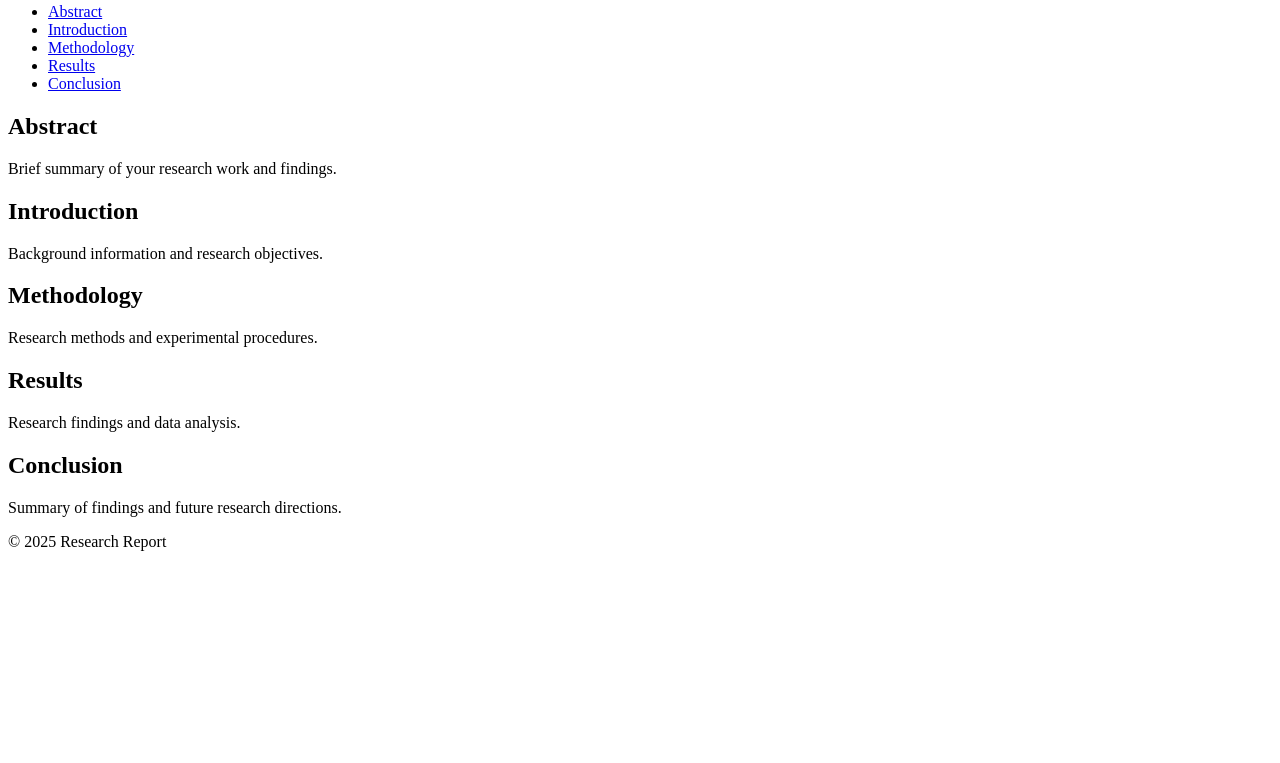
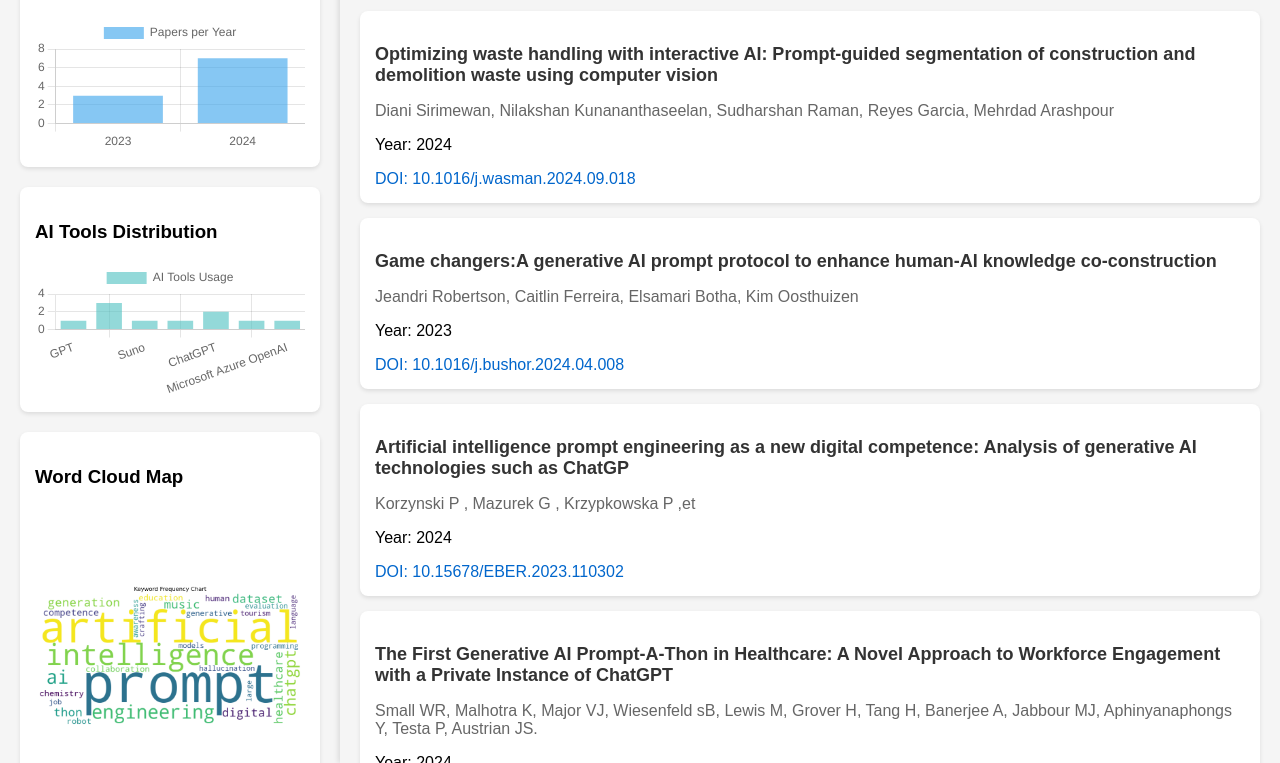
Before and after one commit to 02heng/research-method, a plain HTML site: page index.html in a window 1280 px wide. Shown: the part 77-840 px from the top of the page. Before the commit the page ends 800 px from the top, so only its background shows below. Drawn offline with nearby package versions, Linux system fonts and the light colour scheme.

Commit message:
add new page

```diff
--- a/index.html
+++ b/index.html
@@ -3,52 +3,36 @@
 <head>
     <meta charset="UTF-8">
     <meta name="viewport" content="width=device-width, initial-scale=1.0">
-    <title>Research Report | SurVis</title>
-    <link rel="stylesheet" href="styles.css">
+    <title>Paper Visualization</title>
+    <link rel="stylesheet" href="style.css">
+    <script src="https://cdn.jsdelivr.net/npm/chart.js"></script>
 </head>
 <body>
-    <header>
-        <h1>Research Report</h1>
-        <nav>
-            <ul>
-                <li><a href="#abstract">Abstract</a></li>
-                <li><a href="#introduction">Introduction</a></li>
-                <li><a href="#methodology">Methodology</a></li>
-                <li><a href="#results">Results</a></li>
-                <li><a href="#conclusion">Conclusion</a></li>
-            </ul>
-        </nav>
-    </header>
+    <div class="container">
+        <!-- 左侧统计图表 -->
+        <div class="charts-section">
+            <div class="chart-container">
+                <h3>Publications by Year</h3>
+                <canvas id="yearChart"></canvas>
+            </div>
+            <div class="chart-container">
+                <h3>AI Tools Distribution</h3>
+                <canvas id="toolChart"></canvas>
+            </div>
+            <div class="chart-container">
+                <h3>Word Cloud Map</h3>
+                <canvas id="cloudChart"></canvas>
+            </div>
+        </div>
 
-    <section id="abstract">
-        <h2>Abstract</h2>
-        <p>Brief summary of your research work and findings.</p>
-    </section>
+        <!-- 右侧论文卡片 -->
+        <div class="papers-section">
+            <h2>Research Papers</h2>
+            <div id="papersList"></div>
+        </div>
 
-    <section id="introduction">
-        <h2>Introduction</h2>
-        <p>Background information and research objectives.</p>
-    </section>
+    </div>
 
-    <section id="methodology">
-        <h2>Methodology</h2>
-        <p>Research methods and experimental procedures.</p>
-    </section>
-
-    <section id="results">
-        <h2>Results</h2>
-        <p>Research findings and data analysis.</p>
-    </section>
-
-    <section id="conclusion">
-        <h2>Conclusion</h2>
-        <p>Summary of findings and future research directions.</p>
-    </section>
-
-    <footer>
-        <p>&copy; 2025 Research Report</p>
-    </footer>
-
-    <script src="scripts.js"></script>
+    <script src="script.js"></script>
 </body>
 </html>
--- /dev/null
+++ b/script.js
@@ -0,0 +1,176 @@
+// 示例数据
+const paperData = [
+    {
+        title: "Optimizing waste handling with interactive AI: Prompt-guided segmentation of construction and demolition waste using computer vision",
+        authors: "Diani Sirimewan, Nilakshan Kunananthaseelan, Sudharshan Raman, Reyes Garcia, Mehrdad Arashpour",
+        year: 2024,
+        doi: "10.1016/j.wasman.2024.09.018",
+        tool: "GPT"
+    },
+    {
+        title: "Game changers:A generative AI prompt protocol to enhance human-AI knowledge co-construction",
+        authors: "Jeandri Robertson, Caitlin Ferreira, Elsamari Botha, Kim Oosthuizen",
+        year: 2023,
+        doi: "10.1016/j.bushor.2024.04.008",
+        tool: "None"
+    },
+    {
+        title: "Artificial intelligence prompt engineering as a new digital competence: Analysis of generative AI technologies such as ChatGP",
+        authors: "Korzynski P , Mazurek G , Krzypkowska P ,et",
+        year: 2024,
+        doi: "10.15678/EBER.2023.110302",
+        tool: "Suno"
+    },
+    {
+        title: "The First Generative AI Prompt-A-Thon in Healthcare: A Novel Approach to Workforce Engagement with a Private Instance of ChatGPT",
+        authors: "Small WR, Malhotra K, Major VJ, Wiesenfeld sB, Lewis M, Grover H, Tang H, Banerjee A, Jabbour MJ, Aphinyanaphongs Y, Testa P, Austrian JS.",
+        year: 2024,
+        doi: "10.1371/journal.pdig.0000394",
+        tool: "LangChain"
+    },
+    {
+        title: "How AI awareness can prompt service performance adaptivity and technologically-environmental mastery",
+        authors: "Ziying Mo, Matthew Tingchi Liu, Yu Ma",
+        year: 2024,
+        doi: "10.1016/j.tourman.2024.104971",
+        tool: "ChatGPT"
+    },
+    {
+        title: "Leveraging Generative AI Prompt Programming for Human-Robot Collaborative Assembly",
+        authors: "]Christos Konstantinou, Dimitris Antonarakos, Panagiotis Angelakis, Christos Gkournelos, George Michalos, Sotiris Makris",
+        year: 2024,
+        doi: "10.1016/j.procir.2024.03.040",
+        tool: "ROS"
+    },
+    {
+        title: "Can ChatGPT Enhance Chemistry Laboratory ",
+        authors: "JOUR,Can ChatGPT Enhance Chemistry Laboratory Te,Araújo, José Luís,Saúde, Isabel",
+        year: 2024,
+        doi: " 10.1021/acs.jchemed.3c00745",
+        tool: "Microsoft Azure OpenAI"
+    },{
+        title: "A novel dataset of text-prompt based AI-generated music with emotion annotations",
+        authors: "M. Civit, V. Drai-Zerbib, D. Lizcano, M.J. Escalona",
+        year: 2023,
+        doi: "10.1016/j.dib.2024.110743",
+        tool: "None"
+    },
+    {
+        title: "Engineering Answers Honing Your AI Prompts for More Effective Results",
+        authors: "Talarico, Donna",
+        year: 2023,
+        doi: "10.1002/nsr.31064",
+        tool: "None"
+    },
+    {
+        title: "A survey on hallucination in large language models",
+        authors: "hang, Y., Li, Y., Cui, L., Cai, D., Liu, L., Fu, T., Huang, X., Zhao, E., Zhang, Y., Chen, Y., Wang, L., Luu, A. T., Bi, W., Shi, F., & Shi, S.",
+        year: 2024,
+        doi: "10.48550/arxiv.2309.01219",
+        tool: "ChatGPT"
+    }
+];
+
+// 初始化年份直方图
+function initYearChart() {
+    const ctx = document.getElementById('yearChart').getContext('2d');
+    const years = paperData.map(paper => paper.year);
+    const yearCounts = {};
+    years.forEach(year => {
+        yearCounts[year] = (yearCounts[year] || 0) + 1;
+    });
+
+    new Chart(ctx, {
+        type: 'bar',
+        data: {
+            labels: Object.keys(yearCounts),
+            datasets: [{
+                label: 'Papers per Year',
+                data: Object.values(yearCounts),
+                backgroundColor: 'rgba(54, 162, 235, 0.6)'
+            }]
+        }
+    });
+}
+
+// 初始化工具使用直方图
+function initToolChart() {
+    const ctx = document.getElementById('toolChart').getContext('2d');
+    const tools = paperData.map(paper => paper.tool);
+    const toolCounts = {};
+    tools.forEach(tool => {
+        toolCounts[tool] = (toolCounts[tool] || 0) + 1;
+    });
+
+    new Chart(ctx, {
+        type: 'bar',
+        data: {
+            labels: Object.keys(toolCounts),
+            datasets: [{
+                label: 'AI Tools Usage',
+                data: Object.values(toolCounts),
+                backgroundColor: 'rgba(75, 192, 192, 0.6)'
+            }]
+        }
+    });
+}
+
+// 渲染论文卡片
+function renderPaperCards() {
+    const papersList = document.getElementById('papersList');
+    paperData.forEach(paper => {
+        const card = document.createElement('div');
+        card.className = 'paper-card';
+        card.innerHTML = `
+            <h3 class="paper-title">${paper.title}</h3>
+            <p class="paper-authors">${paper.authors}</p>
+            <p class="paper-year">Year: ${paper.year}</p>
+            <a class="paper-doi" href="https://doi.org/${paper.doi}" target="_blank">DOI: ${paper.doi}</a>
+        `;
+        papersList.appendChild(card);
+    });
+}
+
+// 绘制词云图
+function drawWordCloud() {
+    const canvas = document.getElementById('cloudChart');
+    const ctx = canvas.getContext('2d');
+
+    // 创建图片对象
+    const img = new Image();
+    img.src = 'cloud.png';
+
+    // 图片加载完成后绘制
+    img.onload = function() {
+        // 设置canvas大小与容器相适应
+        canvas.width = canvas.parentElement.clientWidth - 30; // 减去padding
+        canvas.height = 300; // 设置固定高度或根据需要调整
+
+        // 保持图片纵横比例绘制
+        const scale = Math.min(canvas.width / img.width, canvas.height / img.height);
+        const x = (canvas.width - img.width * scale) / 2;
+        const y = (canvas.height - img.height * scale) / 2;
+
+        // 清除画布
+        ctx.clearRect(0, 0, canvas.width, canvas.height);
+
+        // 绘制图片
+        ctx.drawImage(img, x, y, img.width * scale, img.height * scale);
+    };
+
+    // 错误处理
+    img.onerror = function() {
+        console.error('Error loading word cloud image');
+    };
+}
+
+// 页面加载时初始化
+window.addEventListener('load', () => {
+    initYearChart();
+    initToolChart();
+    renderPaperCards();
+    drawWordCloud();
+});
+
+// 窗口大小改变时重新绘制
+window.addEventListener('resize', drawWordCloud);
--- /dev/null
+++ b/style.css
@@ -0,0 +1,78 @@
+body {
+    margin: 0;
+    padding: 0;
+    font-family: Arial, sans-serif;
+    overflow: hidden; /* 防止整个页面出现滚动条 */
+}
+
+.container {
+    display: flex;
+    height: 100vh; /* 使用固定高度替代 min-height */
+}
+
+.charts-section {
+    flex: 1;
+    padding: 20px;
+    background-color: #f5f5f5;
+    height: 100vh; /* 设置为视口高度 */
+    position: sticky; /* 使用 sticky 定位 */
+    top: 0;
+    left: 0;
+    overflow-y: auto; /* 内容过多时显示滚动条 */
+}
+
+.papers-section {
+    width: 900px;
+    height: 100vh;
+    padding: 20px;
+    position: sticky;
+    top: 0;
+    right: 0;
+    overflow-y: auto;
+    background-color: #f5f5f5;
+    box-shadow: -2px 0 5px rgba(0, 0, 0, 0.1);
+    scrollbar-width: none; /* Firefox */
+    -ms-overflow-style: none; /* IE and Edge */
+}
+
+/* 隐藏 Chrome、Safari 和 Opera 的滚动条 */
+.papers-section::-webkit-scrollbar {
+    display: none;
+}
+
+/* 隐藏 Chrome、Safari 和 Opera 的滚动条 */
+.charts-section::-webkit-scrollbar {
+    display: none;
+}
+
+.chart-container {
+    background: white;
+    padding: 15px;
+    margin-bottom: 20px;
+    border-radius: 8px;
+    box-shadow: 0 2px 4px rgba(0,0,0,0.1);
+}
+
+.paper-card {
+    background: white;
+    padding: 15px;
+    margin-bottom: 15px;
+    border-radius: 8px;
+    box-shadow: 0 2px 4px rgba(0,0,0,0.1);
+}
+
+.paper-title {
+    font-size: 18px;
+    color: #333;
+    margin-bottom: 10px;
+}
+
+.paper-authors {
+    color: #666;
+    margin-bottom: 8px;
+}
+
+.paper-doi {
+    color: #0066cc;
+    text-decoration: none;
+}
```
Also changed, not shown: cloud.png (added), 11 other files.
